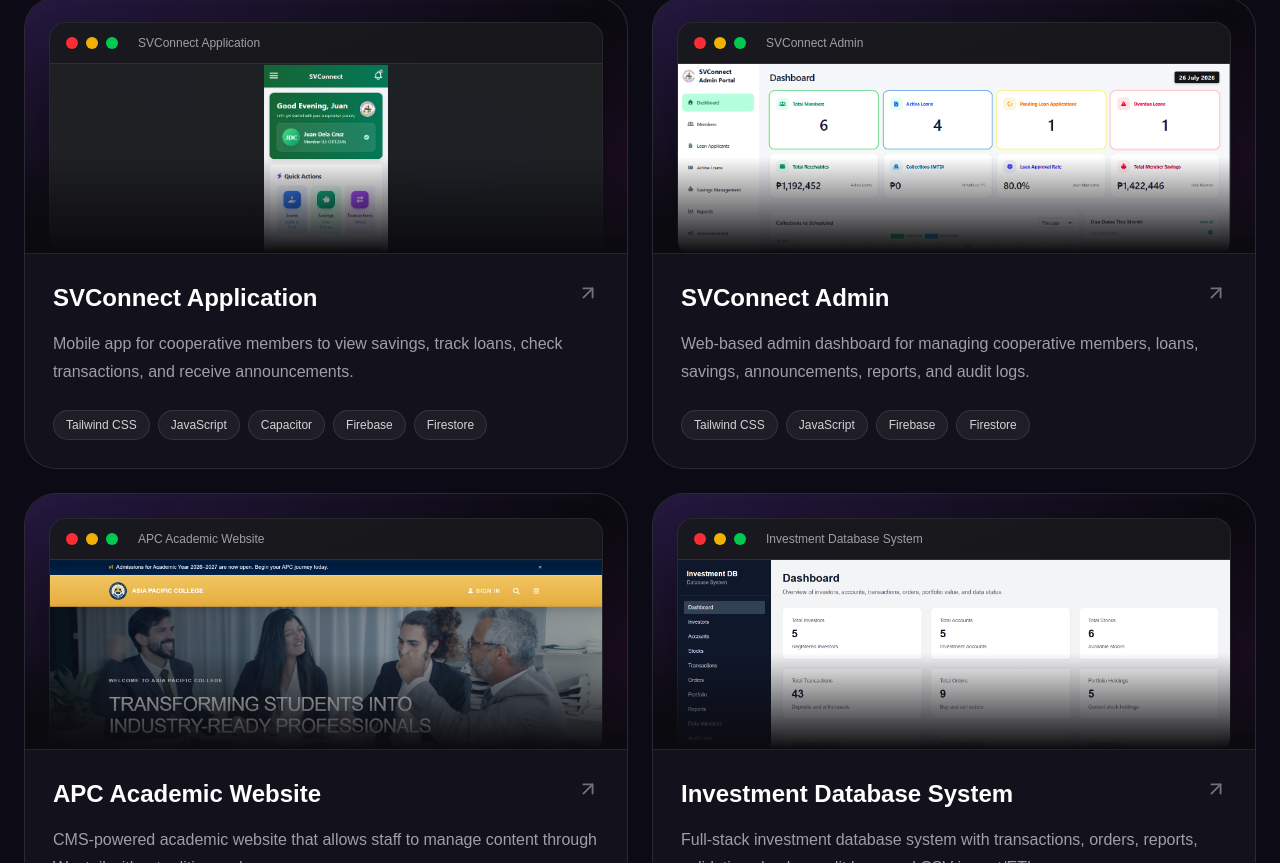
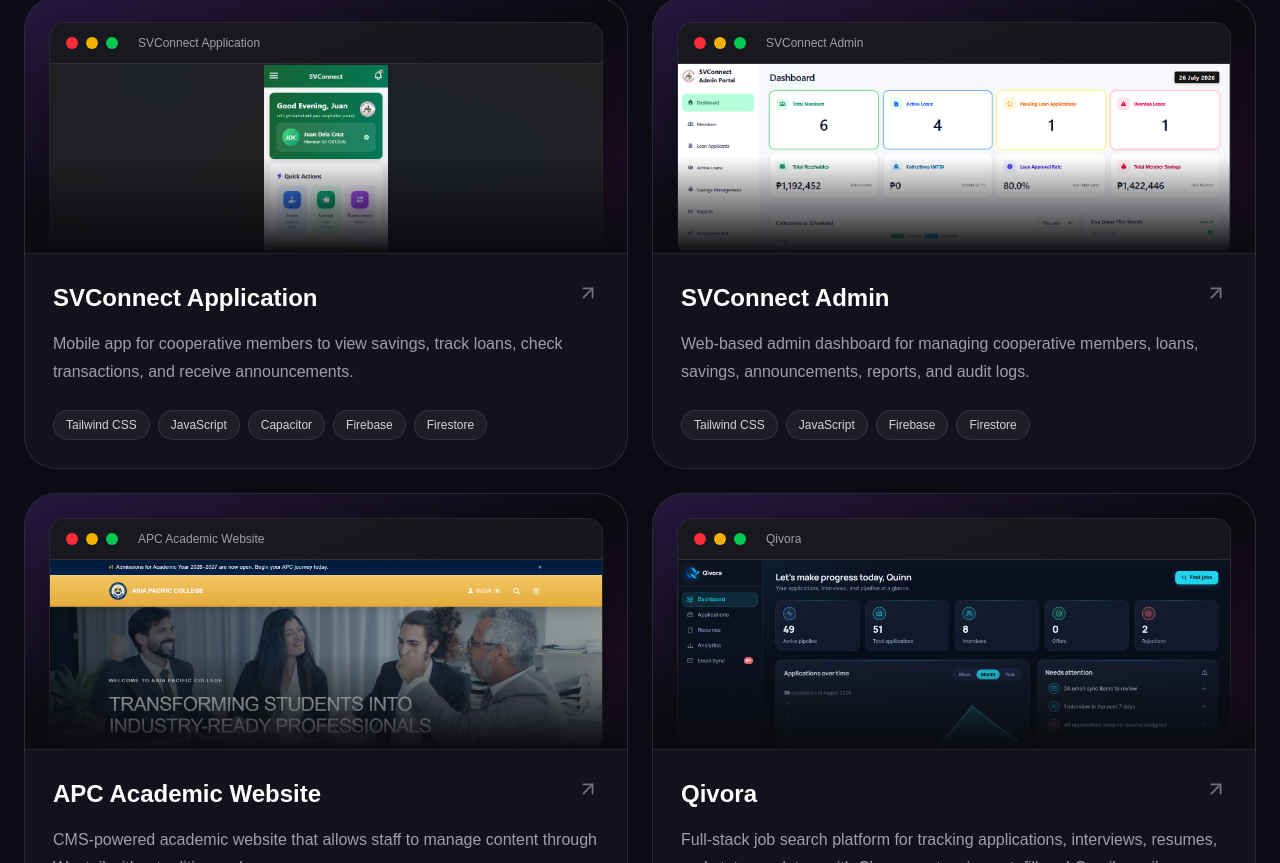
Before and after one commit to quintuckyy/Portfolio, a Next.js app: page / in a window 1280 px wide. Shown: the part 1937-2800 px from the top of the page. Built offline with nearby package versions, Linux system fonts and the light colour scheme.

Commit message:
Add latest 2 projects

```diff
--- a/components/Projects.tsx
+++ b/components/Projects.tsx
@@ -36,17 +36,17 @@ export default function Projects() {
 
         <StaggerGroup className="grid gap-6 md:grid-cols-2">
           {projects.map((project) => (
-            <StaggerItem key={project.title}>
+            <StaggerItem key={project.title} className="h-full">
               <a
                   href={project.github}
                   target="_blank"
                   rel="noreferrer"
-                  className="group block overflow-hidden rounded-4xl border border-white/10 bg-white/3 transition-all duration-300 hover:-translate-y-1.5 hover:border-violet-500/60 hover:bg-violet-500/3 hover:shadow-xl hover:shadow-violet-500/10"
+                  className="group flex h-full flex-col overflow-hidden rounded-4xl border border-white/10 bg-white/3 transition-all duration-300 hover:-translate-y-1.5 hover:border-violet-500/60 hover:bg-violet-500/3 hover:shadow-xl hover:shadow-violet-500/10"
               >
 
                 <ProjectVisual title={project.title} image={project.image} />
 
-                <div className="p-7">
+                <div className="flex flex-1 flex-col p-7">
                   <div className="flex items-start justify-between gap-4">
                     <h3 className="text-2xl font-bold text-white">
                       {project.title}
@@ -62,7 +62,7 @@ export default function Projects() {
                     {project.description}
                   </p>
 
-                  <div className="mt-6 flex flex-wrap gap-2">
+                  <div className="mt-auto flex flex-wrap gap-2 pt-6">
                     {project.tags.map((tag) => (
                       <span
                         key={tag}
--- a/data/portfolio.ts
+++ b/data/portfolio.ts
@@ -43,6 +43,16 @@ export const projects = [
     image: "/images/projects/apc-website.png",
   },
 
+
+  {
+    title: "Qivora",
+    description:
+      "Full-stack job search platform for tracking applications, interviews, resumes, and status updates, with Chrome extension autofill and Gmail email classification.",
+    tags: ["React", "TypeScript", "Node.js", "NestJS", "PostgreSQL", "Prisma", "Docker"],
+    github: "https://github.com/quintuckyy/Qivora",
+    image: "/images/projects/qivora.png",
+  },
+
   {
     title: "Investment Database System",
     description:
@@ -53,6 +63,14 @@ export const projects = [
   },
 
 
+  {
+    title: "Bruno's Cafe Website",
+    description:
+      "Server-rendered café website with a custom design system, scroll animations, and easily updatable content.",
+    tags: ["React", "TypeScript", "TanStack Start", "Tailwind CSS", "Cloudflare Workers"],
+    github: "https://brunoscafe-website.vercel.app/",
+    image: "/images/projects/cafe-website.png",
+  },
 ];
 
 export const skills = {
```
Also changed, not shown: public/images/projects/cafe-website.png (added), public/images/projects/qivora.png (added).
